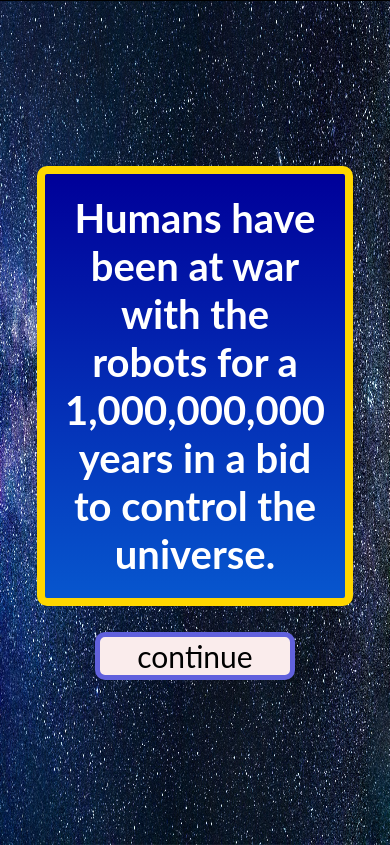
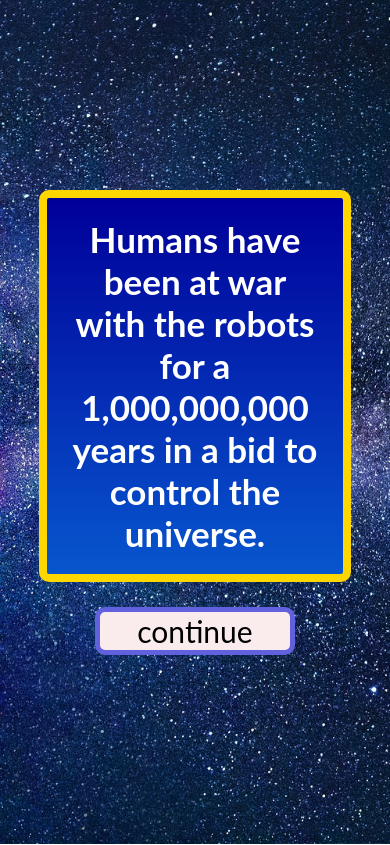
Before and after one commit to rednaxelam/rock-paper-scissors, a plain HTML site: page index.html in a window 390 px wide. Drawn offline with Linux system fonts and the light colour scheme.

Commit message:
Make page more responsive

```diff
--- a/new-script.js
+++ b/new-script.js
@@ -40,7 +40,7 @@ function displayIntroFrame1() {
 
 function displayIntroFrame2() {
   clearFrame();
-  buildIntroFrame("With no end in sight, it has been decided that a game of rock paper scissors will determine the winner of the war.", displayIntroFrame3);
+  buildIntroFrame("With no end to the war in sight, it has been decided that a game of rock paper scissors will determine the winner.", displayIntroFrame3);
 }
 
 function displayIntroFrame3() {
--- a/style.css
+++ b/style.css
@@ -4,13 +4,10 @@ body {
 
 #main {
   font-family: Lato,sans-serif;
-  margin: auto;
   background-image: url("./img/stars-background.jpg");
-  background-repeat: no-repeat;
-  background-size: 100vw 100vh;
+  background-size: cover;
   background-attachment: fixed;
   min-height: 100vh;
-  border-top: 1px black solid;
   display: flex;
   flex-direction: column;
   justify-content: space-around;
@@ -23,25 +20,35 @@ body {
   display: flex;
   flex-direction: column;
   margin: auto;
-  gap: 3vh;
+  gap: 25px;
   align-items: center;
 }
 
 .choices {
+  max-width: 1000px;
+  width: 80vw;
   display: flex;
-  gap: 50px;
+  flex-wrap: wrap;
+  justify-content: center;
+  column-gap: 40px;
+  row-gap: 10px;
+  margin-bottom: 20px;
 }
 
 .text-background {
+  margin-top: 20px;
   background: linear-gradient(to bottom, #000099 0%, #0756ce 100%);
   border: 8px gold solid;
   border-radius: 10px;
   padding: 20px;
+  display: flex;
+  flex-direction: column;
+  row-gap: 20px;
 }
 
 h1 {
   margin: 0px;
-  font-size: 40px;
+  font-size: 35px;
   color: white;
   text-align: center;
 }
@@ -49,8 +56,8 @@ h1 {
 button, input {
   font-size: 30px;
   font-family: Lato,sans-serif;
+  border-radius: 10px;
   min-width: 200px;
-  border-radius: 10px;
   background-color: rgb(250, 236, 236);
   text-align: center;
   border: 5px solid rgb(97, 97, 221);
@@ -66,4 +73,5 @@ p {
   font-size: 25px;
   color: white;
   text-align: center;
+  margin: 0px;
 }
```
